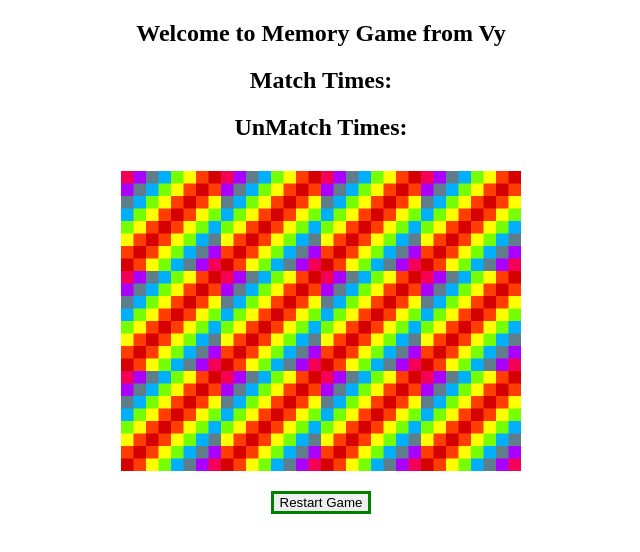
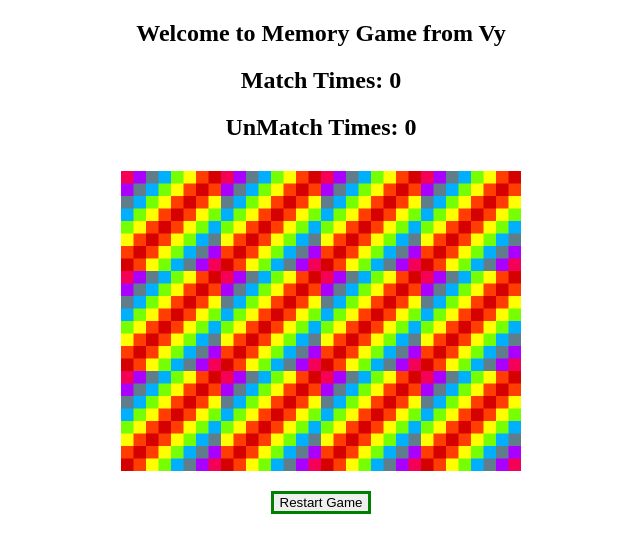
Before and after one commit to levanvygithub/memori, a plain HTML site: page index.html in a window 1280 px wide. Shown: the whole page, without its empty margins (319-959 px from the left). Drawn offline with Linux system fonts and the light colour scheme.

Commit message:
add initial value

```diff
--- a/index.html
+++ b/index.html
@@ -8,8 +8,8 @@
 
   <body>
     <h2 style="text-align:center">Welcome to Memory Game from Vy</h2>
-    <h2 style="text-align:center;">Match Times: <span id ="matchId"></span></h2>
-    <h2 style="text-align:center;">UnMatch Times: <span id ="unMatchId"></span></h2>
+    <h2 style="text-align:center;">Match Times: <span id ="matchId">0</span></h2>
+    <h2 style="text-align:center;">UnMatch Times: <span id ="unMatchId">0</span></h2>
     <h1 id = "Congra" style="text-align:center; background-color: coral;"></h1>
       <div id="grid"></div>
       <div style="text-align:center;">
```
